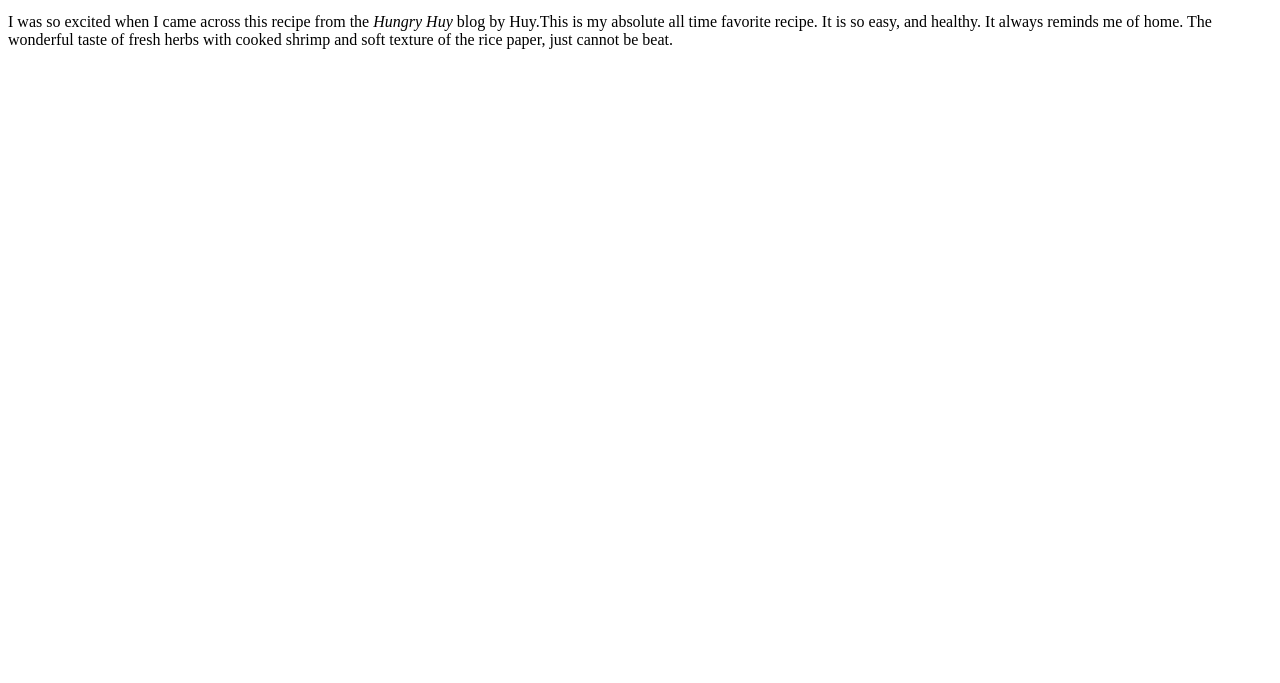
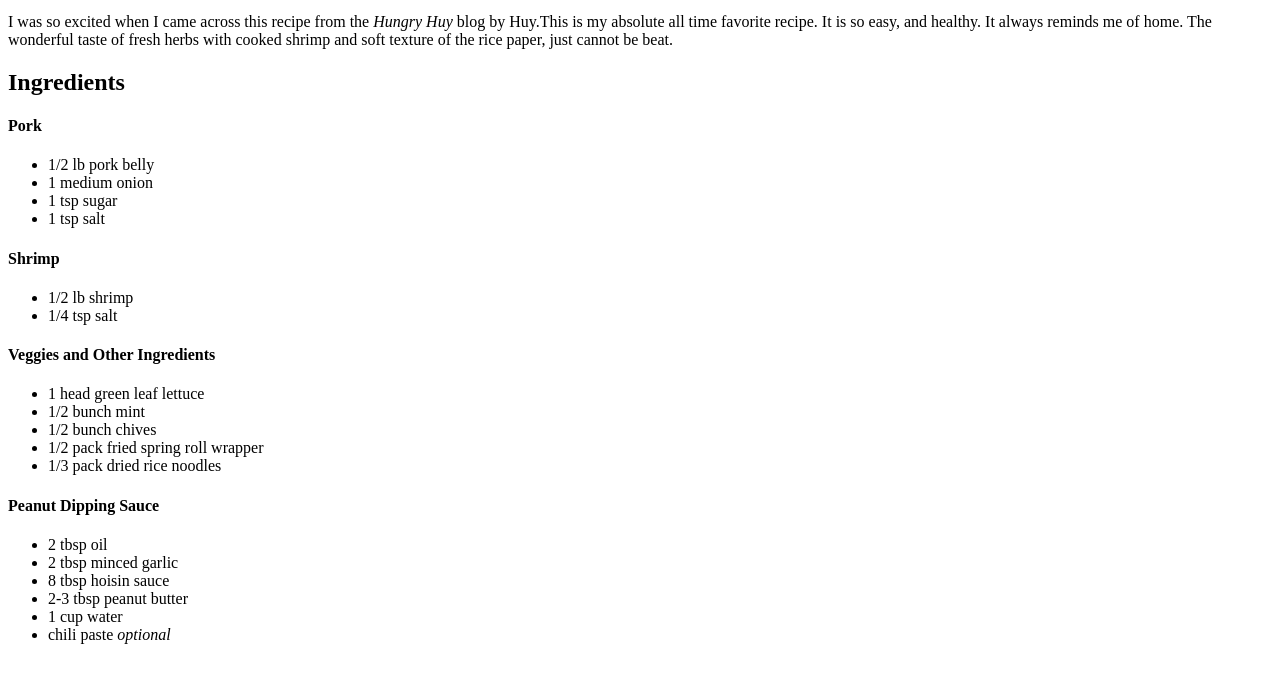
Before and after one commit to christineton1995/odin-recipes, a plain HTML site: page recipes/goi-cuon.html in a window 1280 px wide. Shown: the part 101-784 px from the top of the page. Drawn offline with Linux system fonts and the light colour scheme.

Commit message:
Add ingredients list to goi-cuon.html

```diff
--- a/recipes/goi-cuon.html
+++ b/recipes/goi-cuon.html
@@ -14,5 +14,35 @@
             The wonderful taste of fresh herbs with cooked shrimp
             and soft texture of the rice paper, just cannot be
             beat.</p>
+        <h2>Ingredients</h2>
+        <h4>Pork</h4>
+          <ul>
+            <li>1/2 lb pork belly</li>
+            <li>1 medium onion</li>
+            <li>1 tsp sugar</li>
+            <li>1 tsp salt</li>
+          </ul>
+        <h4>Shrimp</h4>
+          <ul>
+            <li>1/2 lb shrimp</li>
+            <li>1/4 tsp salt</li>
+          </ul>
+        <h4>Veggies and Other Ingredients</h4>
+          <ul>
+            <li>1 head green leaf lettuce</li>
+            <li>1/2 bunch mint</li>
+            <li>1/2 bunch chives</li>
+            <li>1/2 pack fried spring roll wrapper</li>
+            <li>1/3 pack dried rice noodles</li>
+          </ul>
+        <h4>Peanut Dipping Sauce</h4>
+          <ul>
+            <li>2 tbsp oil</li>
+            <li>2 tbsp minced garlic</li>
+            <li>8 tbsp hoisin sauce</li>
+            <li>2-3 tbsp peanut butter</li>
+            <li>1 cup water</li>
+            <li>chili paste <em>optional</em></li>
+          </ul>
     </body>
 </html>
```
